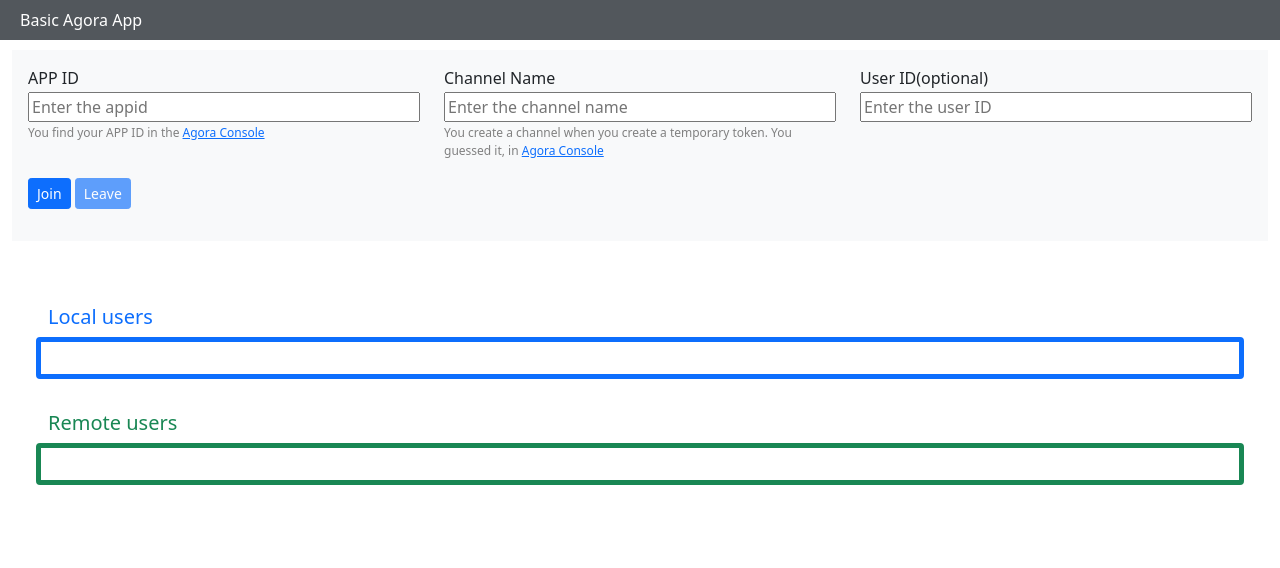
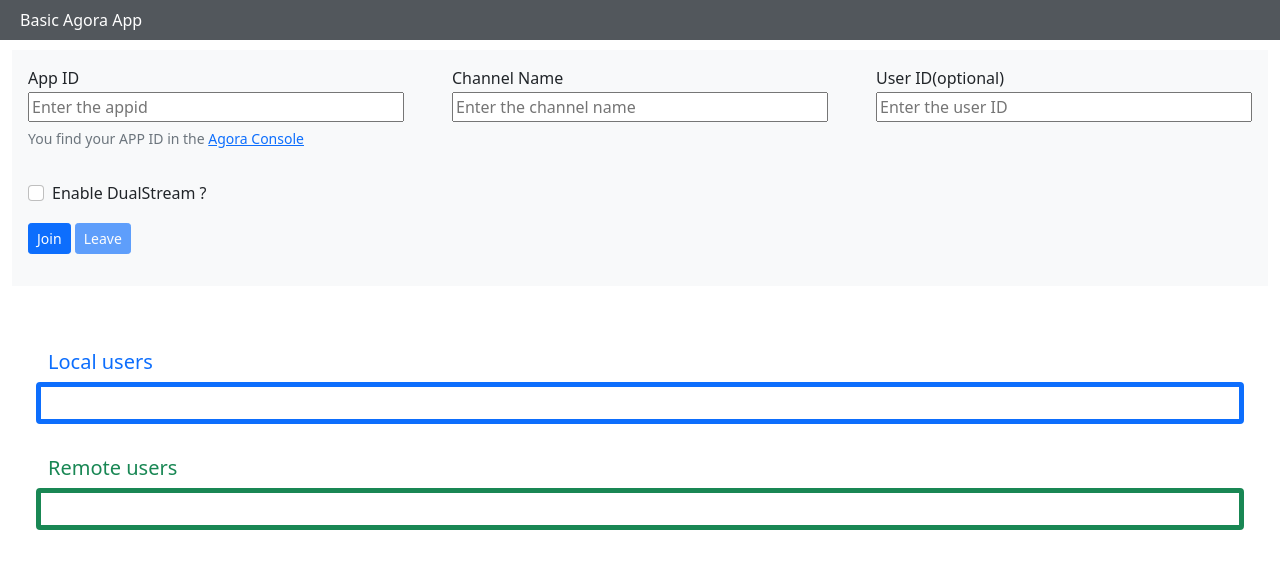
Before and after one commit to SupriyaAdep/basic-videocall-demo, a website built with webpack: page src/index.html in a window 1280 px wide. Built offline with nearby package versions, Linux system fonts and the light colour scheme; what agora-rtc-sdk-ng would draw is missing.

Commit message:
add dualstream feature

```diff
--- a/package.json
+++ b/package.json
@@ -9,7 +9,7 @@
     "start:dev": "webpack serve --open --config webpack.config.js"
   },
   "dependencies": {
-    "agora-rtc-sdk-ng": "4.11.0",
+    "agora-rtc-sdk-ng": "4.11.1",
     "bootstrap": "^5.1.3",
     "jquery": "^3.6.0",
     "webpack": "5.28.0"
--- a/src/index.html
+++ b/src/index.html
@@ -76,23 +76,23 @@
       <div class="container-fluid">
         <!--Input fields so the user can securely join a Video Call channel-->
         <form id="join-form" class="bg-light p-3">
-          <div class="row join-info-group">
-            <div class="col-sm">
-              <p class="join-info-text">APP ID</p>
+          <div class="row gx-5 gy-3 join-info-group">
+            <div class="col-md-4">
+              <p class="join-info-text">App ID</p>
               <input
                 id="appid"
                 type="text"
                 placeholder="Enter the appid"
                 required
               />
-              <p class="tips">
+              <p class="form-text">
                 You find your APP ID in the
                 <a href="https://console.agora.io/projects" target="_blank"
                   >Agora Console</a
                 >
               </p>
             </div>
-            <div class="col-sm">
+            <div class="col-md-4">
               <p class="join-info-text">Channel Name</p>
               <input
                 id="channel"
@@ -100,15 +100,8 @@
                 placeholder="Enter the channel name"
                 required
               />
-              <p class="tips">
-                You create a channel when you create a temporary token. You
-                guessed it, in
-                <a href="https://console.agora.io/projects" target="_blank"
-                  >Agora Console</a
-                >
-              </p>
             </div>
-            <div class="col-sm">
+            <div class="col-md-4">
               <p class="join-info-text">User ID(optional)</p>
               <input
                 id="uid"
@@ -117,6 +110,19 @@
                 onafterpaste="this.value=this.value.replace(/[^0-9]/g,'')"
                 placeholder="Enter the user ID"
               />
+            </div>
+            <div class="col-md-12">
+              <div class="form-check">
+                <input
+                  class="form-check-input"
+                  type="checkbox"
+                  value=""
+                  id="dualstream"
+                />
+                <label class="form-check-label" for="dualstream">
+                  Enable DualStream ?
+                </label>
+              </div>
             </div>
           </div>
 
--- a/src/index.js
+++ b/src/index.js
@@ -27,6 +27,13 @@ let localTracks = {
 let localTrackState = {
   videoTrackMuted: false,
   audioTrackMuted: false,
+};
+
+/**
+ * State to store other features
+ */
+let features = {
+  dualstream: false,
 };
 /*
  * On initiation no users are connected.
@@ -96,7 +103,7 @@ $(() => {
     $("#appid").val(options.appid);
     $("#token").val(options.token);
     $("#channel").val(options.channel);
-    $("#join-form").submit();
+    $("#join-form").trigger("submit");
   }
 });
 
@@ -105,7 +112,7 @@ $(() => {
  * entered in the form and calls join asynchronously. The UI is updated to match the options entered
  * by the user.
  */
-$("#join-form").submit(async function (e) {
+$("#join-form").on("submit", async function (e) {
   e.preventDefault();
   $("#join").attr("disabled", true);
   try {
@@ -113,6 +120,7 @@ $("#join-form").submit(async function (e) {
     options.token = $("#token").val();
     options.channel = $("#channel").val();
     options.uid = Number($("#uid").val());
+    features.dualstream = $("#dualstream").is(":checked");
     await join();
     if (options.token) {
       $("#success-alert-with-token").css("display", "block");
@@ -195,7 +203,9 @@ async function join() {
       AgoraRTC.createMicrophoneAudioTrack(),
       AgoraRTC.createCameraVideoTrack(),
     ]);
-
+  if (features.dualstream) {
+    await client.enableDualStream(true);
+  }
   // Show the buttons
   showMuteButton();
   showScreenshareControls();
@@ -270,9 +280,11 @@ async function subscribe(user, mediaType) {
       $("#remote-playerlist").append(player);
     }
     // Play the remote video.
+    console.log("published video success", user.videoTrack);
     user.videoTrack.play(`player-${uid}`);
   }
   if (mediaType === "audio") {
+    console.log("published audio success", user.audioTrack);
     user.audioTrack.play();
   }
 }
@@ -298,6 +310,7 @@ function handleUserPublished(user, mediaType) {
  */
 function handleUserUnpublished(user, mediaType) {
   if (mediaType === "video") {
+    console.log("unpublishing video", user);
     const id = user.uid;
     delete remoteUsers[id];
     $(`#player-wrapper-${id}`).remove();
@@ -419,6 +432,7 @@ async function startScreenshare() {
   // publish local tracks to channel
   if (screenTracks.screenAudioTrack == null) {
     screenTrackState.screenVideoTrackMuted = false;
+    console.log("publishing screenshare", screenTracks.screenVideoTrack);
     await screenClient.publish([screenTracks.screenVideoTrack]);
   } else {
     screenTrackState.screenVideoTrackMuted = false;
```
